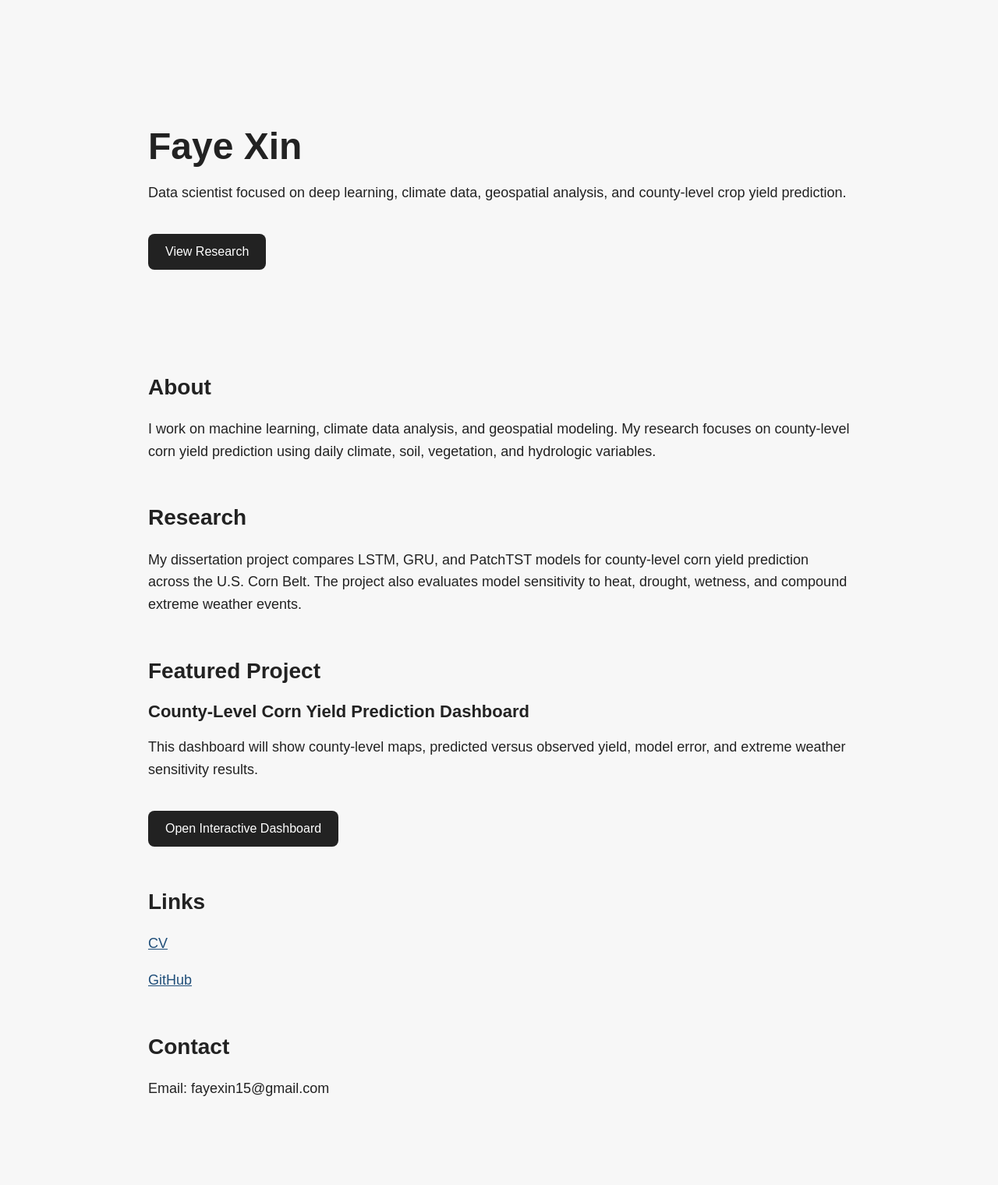
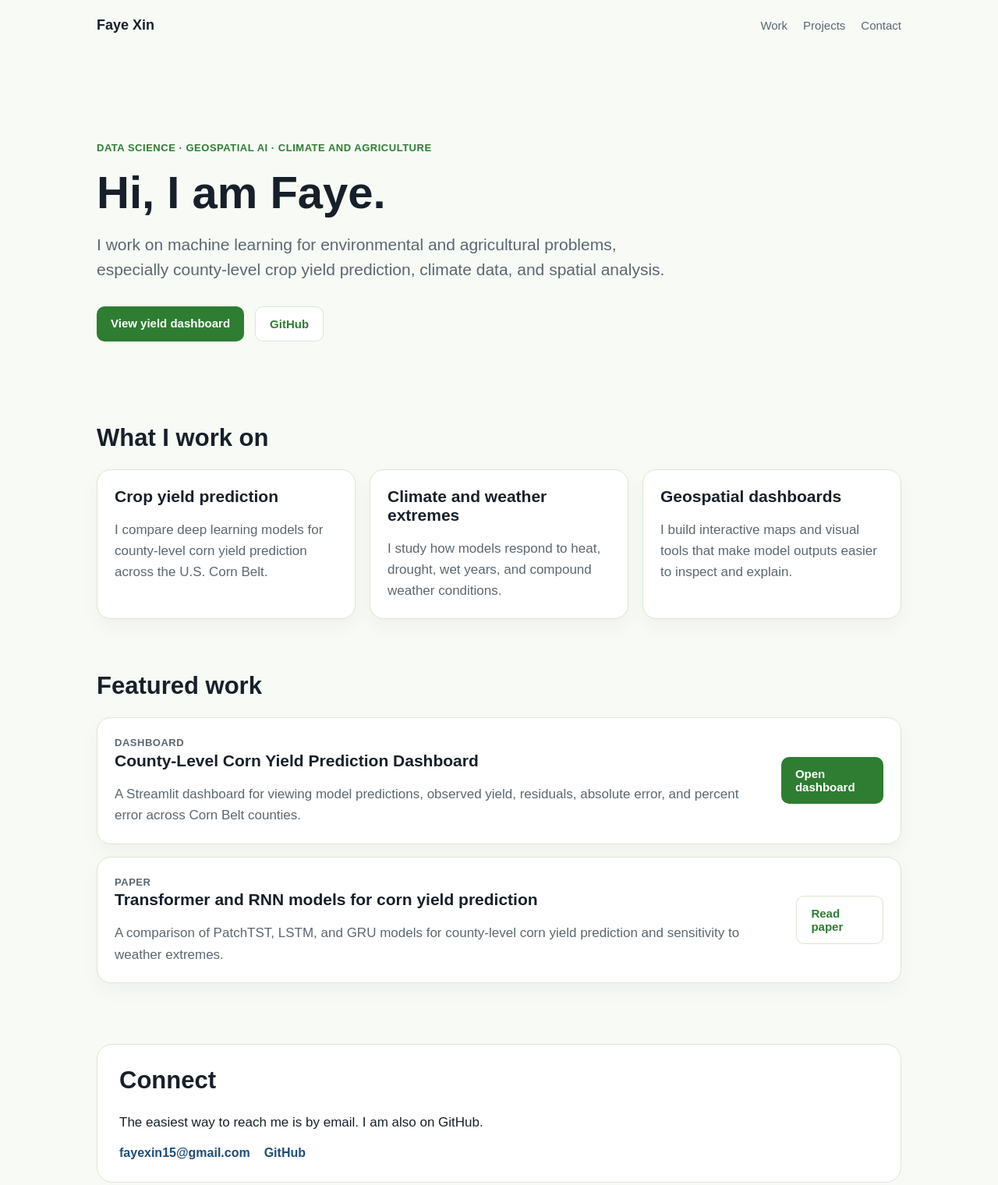
Before and after one commit to fayexin/fayexin.github.io, a plain HTML site: page index.html in a window 1280 px wide. Shown: the top 1520 px of the page at 78% size. Before the commit the page ends 1469 px from the top, so only its background shows below. Drawn offline with Linux system fonts and the light colour scheme.

Commit message:
update personal page.

```diff
--- a/index.html
+++ b/index.html
@@ -1,81 +1,125 @@
 <!DOCTYPE html>
-<html>
+<html lang="en">
 <head>
-  <meta charset="UTF-8">
-  <title>Faye Xin | Research Portfolio</title>
-  <link rel="stylesheet" href="style.css">
+  <meta charset="UTF-8" />
+  <meta name="viewport" content="width=device-width, initial-scale=1.0" />
+  <title>Faye Xin</title>
+  <link rel="stylesheet" href="style.css" />
 </head>
 
 <body>
+  <header class="site-header">
+    <a class="site-name" href="#">Faye Xin</a>
+
+    <nav>
+      <a href="#work">Work</a>
+      <a href="#projects">Projects</a>
+      <a href="#contact">Contact</a>
+    </nav>
+  </header>
+
   <main>
     <section class="hero">
-      <h1>Faye Xin</h1>
+      <p class="eyebrow">Data science · Geospatial AI · Climate and agriculture</p>
+
+      <h1>Hi, I am Faye.</h1>
+
+      <p class="hero-text">
+        I work on machine learning for environmental and agricultural problems,
+        especially county-level crop yield prediction, climate data, and spatial analysis.
+      </p>
+
+      <div class="hero-actions">
+        <a class="button primary" href="https://corn-yield-dashboard.streamlit.app" target="_blank">
+          View yield dashboard
+        </a>
+
+        <a class="button secondary" href="https://github.com/fayexin" target="_blank">
+          GitHub
+        </a>
+      </div>
+    </section>
+
+    <section id="work" class="section">
+      <h2>What I work on</h2>
+
+      <div class="card-grid">
+        <article class="card">
+          <h3>Crop yield prediction</h3>
+          <p>
+            I compare deep learning models for county-level corn yield prediction
+            across the U.S. Corn Belt.
+          </p>
+        </article>
+
+        <article class="card">
+          <h3>Climate and weather extremes</h3>
+          <p>
+            I study how models respond to heat, drought, wet years, and compound
+            weather conditions.
+          </p>
+        </article>
+
+        <article class="card">
+          <h3>Geospatial dashboards</h3>
+          <p>
+            I build interactive maps and visual tools that make model outputs easier
+            to inspect and explain.
+          </p>
+        </article>
+      </div>
+    </section>
+
+    <section id="projects" class="section">
+      <h2>Featured work</h2>
+
+      <article class="feature-card">
+        <div>
+          <p class="tag">Dashboard</p>
+          <h3>County-Level Corn Yield Prediction Dashboard</h3>
+          <p>
+            A Streamlit dashboard for viewing model predictions, observed yield,
+            residuals, absolute error, and percent error across Corn Belt counties.
+          </p>
+        </div>
+
+        <a class="button primary" href="https://corn-yield-dashboard.streamlit.app" target="_blank">
+          Open dashboard
+        </a>
+      </article>
+
+      <article class="feature-card">
+        <div>
+          <p class="tag">Paper</p>
+          <h3>Transformer and RNN models for corn yield prediction</h3>
+          <p>
+            A comparison of PatchTST, LSTM, and GRU models for county-level corn
+            yield prediction and sensitivity to weather extremes.
+          </p>
+        </div>
+
+        <a class="button secondary" href="https://doi.org/10.1016/j.atech.2026.102224" target="_blank">
+          Read paper
+        </a>
+      </article>
+    </section>
+
+    <section id="contact" class="section contact">
+      <h2>Connect</h2>
 
       <p>
-        Data scientist focused on deep learning, climate data, geospatial analysis,
-        and county-level crop yield prediction.
+        The easiest way to reach me is by email. I am also on GitHub.
       </p>
 
-      <a class="button" href="#research">
-        View Research
-      </a>
-    </section>
-
-    <section id="about">
-      <h2>About</h2>
-
-      <p>
-        I work on machine learning, climate data analysis, and geospatial modeling.
-        My research focuses on county-level corn yield prediction using daily climate,
-        soil, vegetation, and hydrologic variables.
-      </p>
-    </section>
-
-    <section id="research">
-      <h2>Research</h2>
-
-      <p>
-        My dissertation project compares LSTM, GRU, and PatchTST models for
-        county-level corn yield prediction across the U.S. Corn Belt. The project also
-        evaluates model sensitivity to heat, drought, wetness, and compound extreme
-        weather events.
-      </p>
-    </section>
-
-    <section id="project">
-      <h2>Featured Project</h2>
-
-      <h3>County-Level Corn Yield Prediction Dashboard</h3>
-
-      <p>
-        This dashboard will show county-level maps, predicted versus observed yield,
-        model error, and extreme weather sensitivity results.
-      </p>
-
-      <a class="button" href="https://corn-yield-dashboard.streamlit.app" target="_blank">
-        Open Interactive Dashboard
-      </a>
-    </section>
-
-    <section id="links">
-      <h2>Links</h2>
-
-      <p>
-        <a href="assets/cv.pdf">CV</a>
-      </p>
-
-      <p>
-        <a href="https://github.com/fayexin15">GitHub</a>
-      </p>
-    </section>
-
-    <section id="contact">
-      <h2>Contact</h2>
-
-      <p>
-        Email: fayexin15@gmail.com
-      </p>
+      <div class="link-row">
+        <a href="mailto:fayexin15@gmail.com">fayexin15@gmail.com</a>
+        <a href="https://github.com/fayexin" target="_blank">GitHub</a>
+      </div>
     </section>
   </main>
+
+  <footer>
+    <p>© Faye Xin</p>
+  </footer>
 </body>
 </html>
--- a/style.css
+++ b/style.css
@@ -1,50 +1,247 @@
+:root {
+  --text: #17202a;
+  --muted: #5b6770;
+  --background: #f7faf5;
+  --card: #ffffff;
+  --border: #dce6d4;
+  --green: #2e7d32;
+  --green-dark: #1f5c25;
+  --blue: #1f4e79;
+}
+
+* {
+  box-sizing: border-box;
+}
+
+html {
+  scroll-behavior: smooth;
+}
+
 body {
   margin: 0;
   font-family: Arial, sans-serif;
-  background: #f7f7f7;
-  color: #222;
+  color: var(--text);
+  background: var(--background);
+}
+
+.site-header {
+  max-width: 1080px;
+  margin: 0 auto;
+  padding: 22px 24px;
+  display: flex;
+  align-items: center;
+  justify-content: space-between;
+}
+
+.site-name {
+  font-weight: 700;
+  font-size: 18px;
+  color: var(--text);
+  text-decoration: none;
+}
+
+nav {
+  display: flex;
+  gap: 20px;
+}
+
+nav a {
+  color: var(--muted);
+  text-decoration: none;
+  font-size: 15px;
+}
+
+nav a:hover {
+  color: var(--green);
 }
 
 main {
-  max-width: 900px;
-  margin: auto;
-  padding: 40px 20px;
+  max-width: 1080px;
+  margin: 0 auto;
+  padding: 20px 24px 64px;
 }
 
 .hero {
-  padding: 80px 0;
+  padding: 82px 0 72px;
+}
+
+.eyebrow {
+  color: var(--green);
+  font-weight: 700;
+  letter-spacing: 0.04em;
+  text-transform: uppercase;
+  font-size: 13px;
+  margin-bottom: 16px;
 }
 
 h1 {
-  font-size: 48px;
-  margin-bottom: 12px;
+  font-size: 58px;
+  line-height: 1.05;
+  margin: 0 0 20px;
 }
 
-h2 {
-  margin-top: 55px;
-  font-size: 28px;
+.hero-text {
+  max-width: 760px;
+  color: var(--muted);
+  font-size: 21px;
+  line-height: 1.55;
+  margin: 0;
 }
 
-h3 {
-  font-size: 22px;
-  margin-bottom: 8px;
-}
-
-p {
-  font-size: 18px;
-  line-height: 1.6;
-}
-
-a {
-  color: #1f4e79;
+.hero-actions {
+  margin-top: 30px;
+  display: flex;
+  gap: 14px;
+  flex-wrap: wrap;
 }
 
 .button {
   display: inline-block;
-  margin-top: 20px;
-  padding: 14px 22px;
-  background: #222;
-  color: white;
+  padding: 13px 18px;
+  border-radius: 10px;
   text-decoration: none;
-  border-radius: 8px;
+  font-weight: 700;
+  font-size: 15px;
 }
+
+.button.primary {
+  background: var(--green);
+  color: #ffffff;
+}
+
+.button.primary:hover {
+  background: var(--green-dark);
+}
+
+.button.secondary {
+  color: var(--green);
+  border: 1px solid var(--border);
+  background: #ffffff;
+}
+
+.button.secondary:hover {
+  border-color: var(--green);
+}
+
+.section {
+  padding: 34px 0;
+}
+
+h2 {
+  font-size: 31px;
+  margin: 0 0 22px;
+}
+
+h3 {
+  font-size: 21px;
+  margin: 0 0 10px;
+}
+
+p {
+  font-size: 17px;
+  line-height: 1.6;
+}
+
+.card-grid {
+  display: grid;
+  grid-template-columns: repeat(3, 1fr);
+  gap: 18px;
+}
+
+.card,
+.feature-card {
+  background: var(--card);
+  border: 1px solid var(--border);
+  border-radius: 18px;
+  padding: 22px;
+  box-shadow: 0 10px 24px rgba(15, 23, 42, 0.04);
+}
+
+.card p,
+.feature-card p {
+  color: var(--muted);
+  margin-bottom: 0;
+}
+
+.feature-card {
+  margin-bottom: 16px;
+  display: flex;
+  gap: 22px;
+  align-items: center;
+  justify-content: space-between;
+}
+
+.tag {
+  margin: 0 0 8px;
+  color: var(--green);
+  font-size: 13px;
+  font-weight: 700;
+  text-transform: uppercase;
+  letter-spacing: 0.04em;
+}
+
+.contact {
+  background: #ffffff;
+  border: 1px solid var(--border);
+  border-radius: 20px;
+  padding: 28px;
+  margin-top: 28px;
+}
+
+.link-row {
+  display: flex;
+  gap: 18px;
+  flex-wrap: wrap;
+  margin-top: 12px;
+}
+
+.link-row a {
+  color: var(--blue);
+  font-weight: 700;
+  text-decoration: none;
+}
+
+.link-row a:hover {
+  text-decoration: underline;
+}
+
+footer {
+  max-width: 1080px;
+  margin: 0 auto;
+  padding: 0 24px 36px;
+  color: var(--muted);
+}
+
+@media (max-width: 760px) {
+  .site-header {
+    align-items: flex-start;
+    gap: 16px;
+    flex-direction: column;
+  }
+
+  nav {
+    gap: 14px;
+    flex-wrap: wrap;
+  }
+
+  .hero {
+    padding: 52px 0 42px;
+  }
+
+  h1 {
+    font-size: 44px;
+  }
+
+  .hero-text {
+    font-size: 18px;
+  }
+
+  .card-grid {
+    grid-template-columns: 1fr;
+  }
+
+  .feature-card {
+    align-items: flex-start;
+    flex-direction: column;
+  }
+}
```
